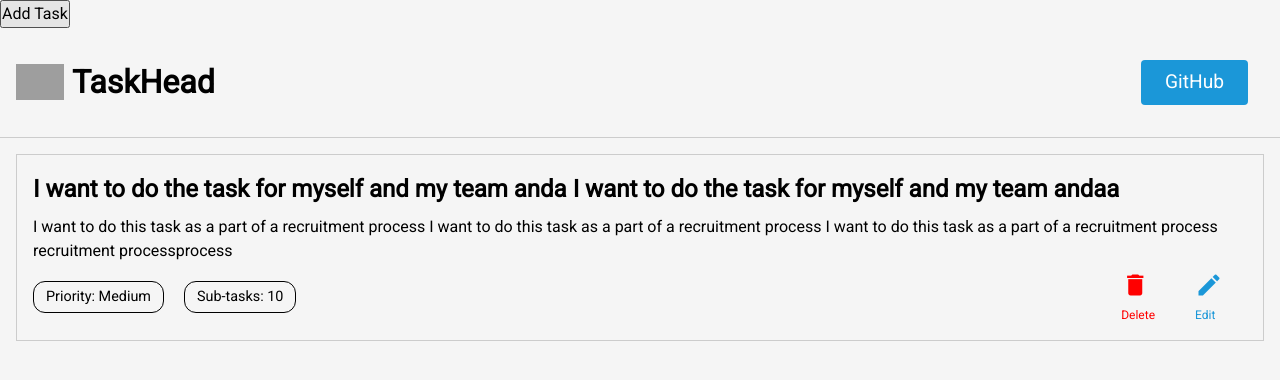
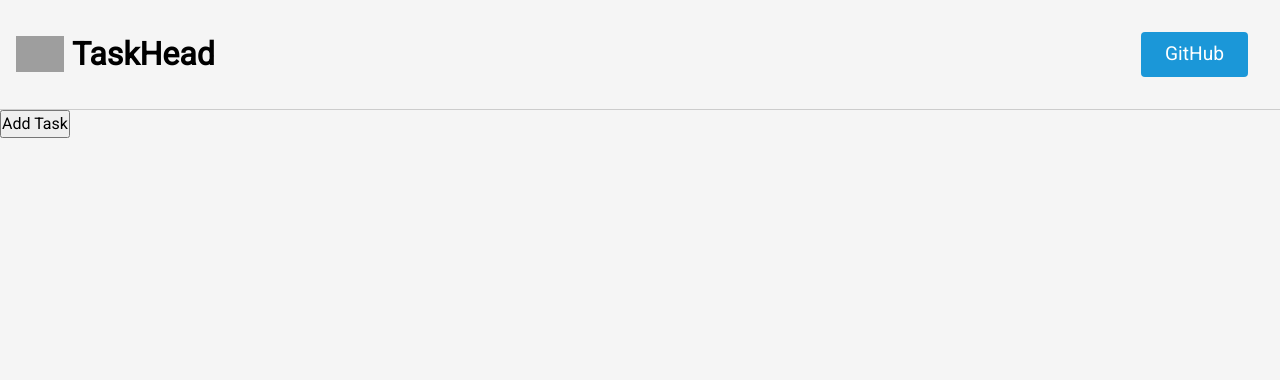
Before and after one commit to not-vibhu/taskhead, a React (Create React App) app: page / in a window 1280 px wide. Shown: the top 380 px of the page. Built offline with nearby package versions, Linux system fonts and the light colour scheme; grey boxes are pictures that could not be loaded.

Commit message:
feat: created add task functionality

```diff
--- a/src/Components/Modal.jsx
+++ b/src/Components/Modal.jsx
@@ -1,9 +1,25 @@
 import "./Styles/Modal.css";
+import { useState } from "react";
 import { useModal } from "../Contexts/ModalContext";
+import { useTask } from "../Contexts/TaskContext";
+import { v4 as uuidv4 } from "uuid";
 
 export default function Modal() {
 
     const { setShowModal } = useModal();
+
+    const {taskList, setTaskList} = useTask();
+
+    const [title, setTitle] = useState("");
+
+    const [description, setDescription] = useState("");
+
+    const addTask = (title, description) => {
+
+        setTaskList([...taskList, {id: uuidv4(), title, description}])
+        setShowModal(false);
+
+    }
 
     return (
         <div className="modal-bg">
@@ -20,7 +36,7 @@ export default function Modal() {
 
                         <p className="task-input-title">Title:</p>
 
-                        <input type="text" placeholder="Enter title" />
+                        <input type="text" placeholder="Enter title" value={title} onChange={(e) => setTitle(e.target.value)} />
 
                     </div>
 
@@ -43,13 +59,13 @@ export default function Modal() {
 
                         <p className="task-input-title">Description:</p>
 
-                        <textarea className="task-desc" name="task-description" id="" cols="5" rows="3" placeholder="Enter Description"></textarea>
+                        <textarea className="task-desc" name="task-description" id="" cols="5" rows="3" placeholder="Enter Description" value={description} onChange={(e) => setDescription(e.target.value)}></textarea>
 
                     </div>
 
                     <div className="modal-actions">
 
-                        <button className="add-button">Add Task</button>
+                        <button className="add-button" onClick={() => addTask(title, description)}>Add Task</button>
 
                         <button className="cancel-button" onClick={() => setShowModal(false)}>Cancel</button>
 
--- a/src/Components/Styles/TaskItem.css
+++ b/src/Components/Styles/TaskItem.css
@@ -55,6 +55,13 @@
     color: var(--primary-color);
 }
 
+.task-item-action {
+    display: flex;
+    flex-direction: column;
+    align-items: center;
+    gap: 0.5rem;
+}
+
 .task-item-action:hover {
     cursor: pointer;
 }
@@ -80,4 +87,8 @@
         gap: 1rem;
     }
 
+    .task-item-action p {
+        display: none;
+    }
+
 }
--- a/src/Components/TaskItem.jsx
+++ b/src/Components/TaskItem.jsx
@@ -1,21 +1,21 @@
 import "./Styles/TaskItem.css";
 
-export default function TaskItem() {
+export default function TaskItem({task}) {
 
-    let task = {
-        taskName: "I want to do the task for myself and my team anda I want to do the task for myself and my team andaa",
-        subTask: [{}, {}, {}, {}, {}, {}, {}, {}, {}, {}],
-        description: "I want to do this task as a part of a recruitment process I want to do this task as a part of a recruitment process I want to do this task as a part of a recruitment process recruitment processprocess",
-        priority: "Medium"
+    // let task = {
+    //     taskName: "I want to do the task for myself and my team anda I want to do the task for myself and my team andaa",
+    //     subTask: [{}, {}, {}, {}, {}, {}, {}, {}, {}, {}],
+    //     description: "I want to do this task as a part of a recruitment process I want to do this task as a part of a recruitment process I want to do this task as a part of a recruitment process recruitment processprocess",
+    //     priority: "Medium"
 
-    }
+    // }
 
     return (
         <div className="task-item-div">
 
             <div className="task-item-main-info">
 
-                <h2 className="task-item-name">{task.taskName}</h2>
+                <h2 className="task-item-name">{task.title}</h2>
                 <p className="task-item-description">{task.description}</p>
 
                 <div className="task-item-footer">
@@ -24,11 +24,11 @@ export default function TaskItem() {
                     <div className="task-item-sub-info">
 
                         <div className="task-item-float-div">
-                            <p>Priority: {task.priority}</p>
+                            <p>Priority: Low</p>
                         </div>
 
                         <div className="task-item-float-div">
-                            <p>Sub-tasks: {task.subTask.length}</p>
+                            <p>Sub-tasks: 10</p>
                         </div>
 
                     </div>
--- a/src/Pages/HomePage.jsx
+++ b/src/Pages/HomePage.jsx
@@ -2,18 +2,23 @@ import Header from "../Components/Header";
 import Modal from "../Components/Modal";
 import TaskItem from "../Components/TaskItem";
 import { useModal } from "../Contexts/ModalContext";
+import { useTask } from "../Contexts/TaskContext";
+
 
 export default function HomePage() {
 
   const { showModal, setShowModal } = useModal();
 
+  const {taskList} = useTask();
+
   return (
     <div>
       {showModal && <Modal />}
 
+      <Header />
       <button onClick={() => setShowModal(true)}>Add Task</button>
-      <Header />
-      <TaskItem />
+
+      {taskList?.map((task) => <TaskItem task={task} key={task.id} />)}
     </div>
   )
 }
```
